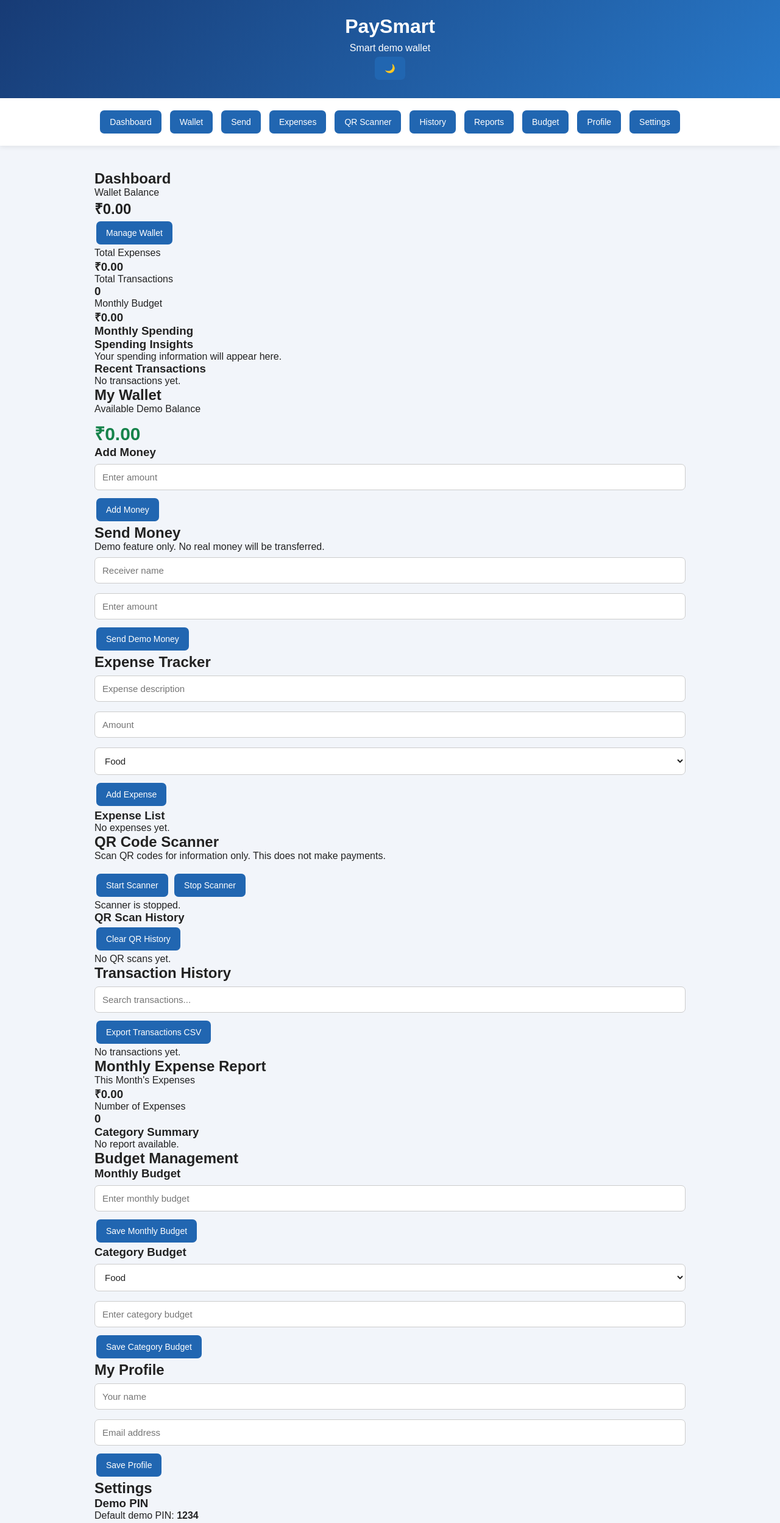
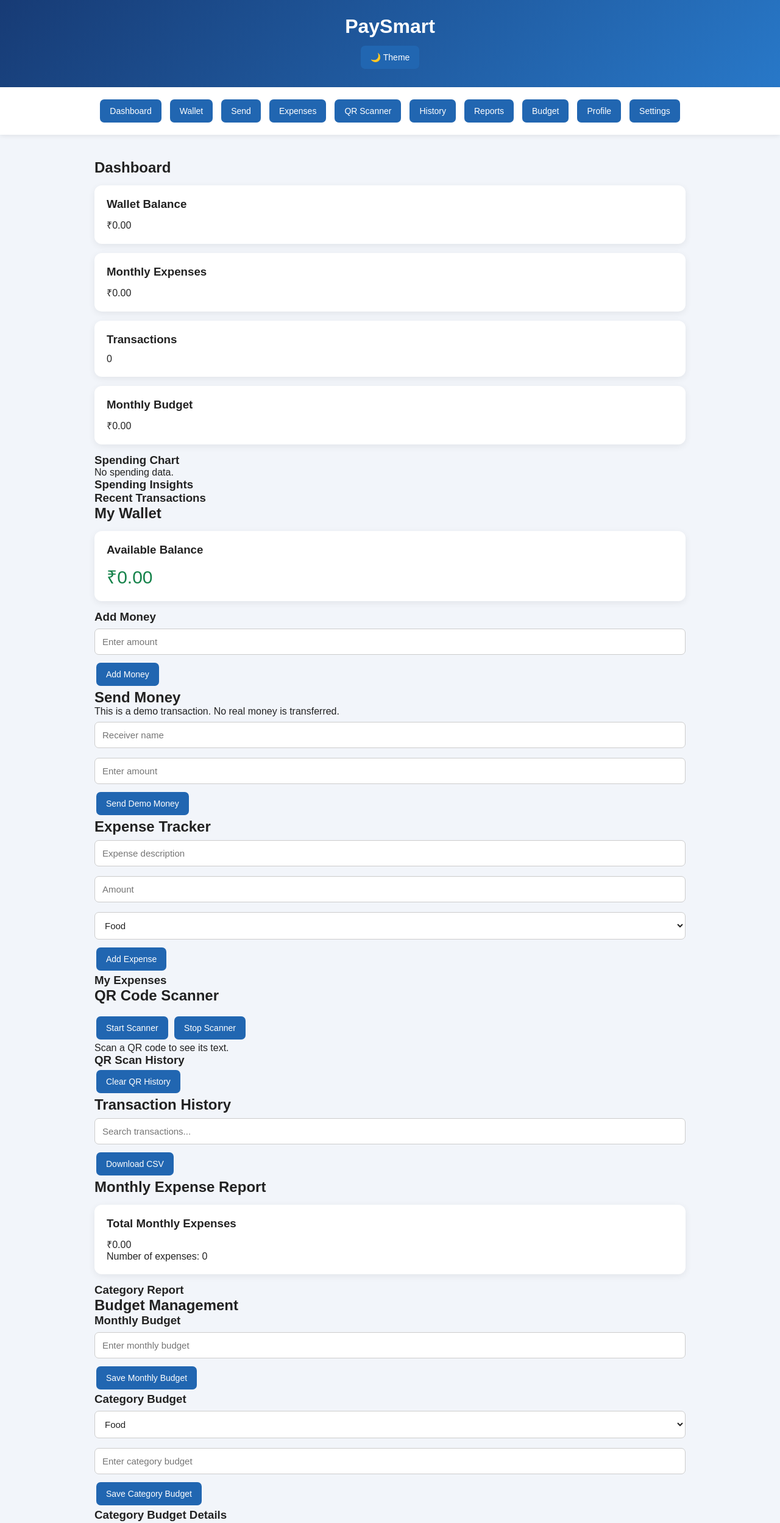
Before and after one commit to g68021020gk/paysmart-app, a plain HTML site: page index.html in a window 1280 px wide. Shown: the top 2498 px of the page at 61% size. Drawn offline with Linux system fonts and the light colour scheme; a script that the page names is missing.

Commit message:
Refactor index.html for improved structure and content
This file creates the entire app structure, including the dashboard, navigation, wallet, expenses, scanner, reports, budgets, profile and settings.

```diff
--- a/index.html
+++ b/index.html
@@ -1,22 +1,21 @@
+
 <!DOCTYPE html>
 <html lang="en">
 <head>
     <meta charset="UTF-8">
     <meta name="viewport" content="width=device-width, initial-scale=1.0">
-    <title>PaySmart Wallet</title>
+    <title>PaySmart</title>
     <link rel="stylesheet" href="style.css">
+    <script src="https://unpkg.com/html5-qrcode"></script>
 </head>
 <body>
 
-<header class="topbar">
-    <div>
+<header>
     <h1>PaySmart</h1>
-        <p>Smart demo wallet</p>
-    </div>
-    <button class="icon-button" onclick="toggleDarkMode()">🌙</button>
+    <button onclick="toggleDarkMode()">🌙 Theme</button>
 </header>
 
-<nav class="navigation">
+<nav>
     <button onclick="showSection('dashboard')">Dashboard</button>
     <button onclick="showSection('wallet')">Wallet</button>
     <button onclick="showSection('send')">Send</button>
@@ -31,235 +30,184 @@
 
 <main>
 
-    <!-- DASHBOARD -->
 <section id="dashboard" class="page active">
     <h2>Dashboard</h2>
 
-        <div class="balance-card">
-            <p>Wallet Balance</p>
-            <h1 id="dashboardBalance">₹0.00</h1>
-            <button onclick="showSection('wallet')">Manage Wallet</button>
+    <div class="cards">
+        <div class="card">
+            <h3>Wallet Balance</h3>
+            <p id="dashboardBalance">₹0.00</p>
         </div>
-
-        <div class="card-grid">
-            <div class="stat-card">
-                <p>Total Expenses</p>
-                <h3 id="dashboardExpenses">₹0.00</h3>
+        <div class="card">
+            <h3>Monthly Expenses</h3>
+            <p id="dashboardExpenses">₹0.00</p>
         </div>
-            <div class="stat-card">
-                <p>Total Transactions</p>
-                <h3 id="dashboardTransactions">0</h3>
+        <div class="card">
+            <h3>Transactions</h3>
+            <p id="dashboardTransactions">0</p>
         </div>
-            <div class="stat-card">
-                <p>Monthly Budget</p>
-                <h3 id="dashboardBudget">₹0.00</h3>
+        <div class="card">
+            <h3>Monthly Budget</h3>
+            <p id="dashboardBudget">₹0.00</p>
         </div>
     </div>
 
-        <div class="panel">
-            <h3>Monthly Spending</h3>
-            <div id="dashboardChart" class="chart"></div>
+    <h3>Spending Chart</h3>
+    <div id="dashboardChart" class="panel">No spending data.</div>
+
+    <h3>Spending Insights</h3>
+    <div id="dashboardInsight" class="panel"></div>
+
+    <h3>Recent Transactions</h3>
+    <div id="recentTransactions"></div>
+</section>
+
+<section id="wallet" class="page">
+    <h2>My Wallet</h2>
+    <div class="card">
+        <h3>Available Balance</h3>
+        <p id="walletBalance">₹0.00</p>
     </div>
 
-        <div class="panel">
-            <h3>Spending Insights</h3>
-            <p id="dashboardInsight">Your spending information will appear here.</p>
-        </div>
-
-        <div class="panel">
-            <h3>Recent Transactions</h3>
-            <div id="recentTransactions">No transactions yet.</div>
-        </div>
+    <h3>Add Money</h3>
+    <input type="number" id="addAmount" placeholder="Enter amount">
+    <button onclick="addMoney()">Add Money</button>
 </section>
 
-    <!-- WALLET -->
-    <section id="wallet" class="page">
-        <h2>My Wallet</h2>
-
-        <div class="balance-card">
-            <p>Available Demo Balance</p>
-            <h1 id="walletBalance">₹0.00</h1>
-        </div>
-
-        <div class="panel">
-            <h3>Add Money</h3>
-            <input type="number" id="addAmount" placeholder="Enter amount" min="1">
-            <button onclick="addMoney()">Add Money</button>
-        </div>
+<section id="send" class="page">
+    <h2>Send Money</h2>
+    <p>This is a demo transaction. No real money is transferred.</p>
+    <input type="text" id="receiverName" placeholder="Receiver name">
+    <input type="number" id="sendAmount" placeholder="Enter amount">
+    <button onclick="sendMoney()">Send Demo Money</button>
 </section>
 
-    <!-- SEND MONEY -->
-    <section id="send" class="page">
-        <h2>Send Money</h2>
-        <div class="panel">
-            <p class="notice">Demo feature only. No real money will be transferred.</p>
-            <input type="text" id="receiverName" placeholder="Receiver name">
-            <input type="number" id="sendAmount" placeholder="Enter amount" min="1">
-            <button onclick="sendMoney()">Send Demo Money</button>
-        </div>
-    </section>
-
-    <!-- EXPENSES -->
 <section id="expenses" class="page">
     <h2>Expense Tracker</h2>
 
-        <div class="panel">
     <input type="text" id="expenseTitle" placeholder="Expense description">
-            <input type="number" id="expenseAmount" placeholder="Amount" min="1">
+    <input type="number" id="expenseAmount" placeholder="Amount">
 
     <select id="expenseCategory">
-                <option value="Food">Food</option>
-                <option value="Travel">Travel</option>
-                <option value="Shopping">Shopping</option>
-                <option value="Education">Education</option>
-                <option value="Bills">Bills</option>
-                <option value="Other">Other</option>
+        <option>Food</option>
+        <option>Travel</option>
+        <option>Shopping</option>
+        <option>Education</option>
+        <option>Bills</option>
+        <option>Health</option>
+        <option>Other</option>
     </select>
 
     <button onclick="addExpense()">Add Expense</button>
-        </div>
 
-        <div class="panel">
-            <h3>Expense List</h3>
-            <div id="expenseList">No expenses yet.</div>
-        </div>
+    <h3>My Expenses</h3>
+    <div id="expenseList"></div>
 </section>
 
-    <!-- QR SCANNER -->
 <section id="scanner" class="page">
     <h2>QR Code Scanner</h2>
-        <p class="notice">Scan QR codes for information only. This does not make payments.</p>
-
-        <div class="panel">
     <div id="reader"></div>
     <button onclick="startScanner()">Start Scanner</button>
-            <button class="secondary" onclick="stopScanner()">Stop Scanner</button>
-            <p id="scanResult">Scanner is stopped.</p>
-        </div>
+    <button onclick="stopScanner()">Stop Scanner</button>
 
-        <div class="panel">
+    <p id="scanResult">Scan a QR code to see its text.</p>
+
     <h3>QR Scan History</h3>
+    <div id="qrHistoryList"></div>
     <button class="danger" onclick="clearQRHistory()">Clear QR History</button>
-            <div id="qrHistoryList">No QR scans yet.</div>
-        </div>
 </section>
 
-    <!-- TRANSACTION HISTORY -->
 <section id="history" class="page">
     <h2>Transaction History</h2>
-
-        <div class="panel">
     <input type="text" id="transactionSearch"
         placeholder="Search transactions..."
         oninput="filterTransactions()">
 
-            <button onclick="exportCSV()">Export Transactions CSV</button>
-            <div id="transactionList">No transactions yet.</div>
-        </div>
+    <div id="transactionList"></div>
+    <button onclick="exportCSV()">Download CSV</button>
 </section>
 
-    <!-- REPORTS -->
 <section id="reports" class="page">
     <h2>Monthly Expense Report</h2>
 
-        <div class="card-grid">
-            <div class="stat-card">
-                <p>This Month's Expenses</p>
-                <h3 id="monthlyTotal">₹0.00</h3>
-            </div>
-            <div class="stat-card">
-                <p>Number of Expenses</p>
-                <h3 id="monthlyCount">0</h3>
-            </div>
+    <div class="card">
+        <h3>Total Monthly Expenses</h3>
+        <p id="monthlyTotal">₹0.00</p>
+        <p>Number of expenses: <span id="monthlyCount">0</span></p>
     </div>
 
-        <div class="panel">
-            <h3>Category Summary</h3>
-            <div id="categoryReport">No report available.</div>
-        </div>
+    <h3>Category Report</h3>
+    <div id="categoryReport"></div>
 </section>
 
-    <!-- BUDGET -->
 <section id="budget" class="page">
     <h2>Budget Management</h2>
 
-        <div class="panel">
     <h3>Monthly Budget</h3>
     <input type="number" id="monthlyBudgetInput"
-                   placeholder="Enter monthly budget" min="0">
+        placeholder="Enter monthly budget">
     <button onclick="saveBudget()">Save Monthly Budget</button>
+
     <p id="budgetStatus"></p>
-        </div>
 
-        <div class="panel">
     <h3>Category Budget</h3>
     <select id="budgetCategory">
-                <option value="Food">Food</option>
-                <option value="Travel">Travel</option>
-                <option value="Shopping">Shopping</option>
-                <option value="Education">Education</option>
-                <option value="Bills">Bills</option>
-                <option value="Other">Other</option>
+        <option>Food</option>
+        <option>Travel</option>
+        <option>Shopping</option>
+        <option>Education</option>
+        <option>Bills</option>
+        <option>Health</option>
+        <option>Other</option>
     </select>
 
     <input type="number" id="categoryBudgetInput"
-                   placeholder="Enter category budget" min="0">
+        placeholder="Enter category budget">
+
     <button onclick="saveCategoryBudget()">Save Category Budget</button>
+
+    <h3>Category Budget Details</h3>
     <div id="categoryBudgetList"></div>
-        </div>
 </section>
 
-    <!-- PROFILE -->
 <section id="profile" class="page">
     <h2>My Profile</h2>
 
-        <div class="panel">
     <input type="text" id="profileName" placeholder="Your name">
-            <input type="email" id="profileEmail" placeholder="Email address">
+    <input type="email" id="profileEmail" placeholder="Your email">
+
     <button onclick="saveProfile()">Save Profile</button>
+
+    <h3>Profile Details</h3>
     <div id="profileDetails"></div>
-        </div>
 </section>
 
-    <!-- SETTINGS -->
 <section id="settings" class="page">
     <h2>Settings</h2>
 
-        <div class="panel">
-            <h3>Demo PIN</h3>
-            <p>Default demo PIN: <strong>1234</strong></p>
-            <input type="password" id="oldPin" placeholder="Current PIN">
-            <input type="password" id="newPin" placeholder="New 4-digit PIN">
+    <h3>Change Demo PIN</h3>
+    <input type="password" id="oldPin" placeholder="Current 4-digit PIN"
+        maxlength="4">
+    <input type="password" id="newPin" placeholder="New 4-digit PIN"
+        maxlength="4">
     <button onclick="changePin()">Change PIN</button>
-        </div>
 
-        <div class="panel">
     <h3>Backup and Restore</h3>
     <button onclick="downloadBackup()">Download Backup</button>
+
     <input type="file" id="restoreFile" accept=".json">
     <button onclick="restoreBackup()">Restore Backup</button>
-        </div>
 
-        <div class="panel">
-            <h3>Appearance</h3>
-            <button onclick="toggleDarkMode()">Switch Dark Mode</button>
-        </div>
-
-        <div class="panel">
-            <h3>PaySmart Data</h3>
-            <p>Your demo information is stored in this browser.</p>
-            <button class="danger" onclick="resetDemoData()">Reset All Demo Data</button>
-        </div>
+    <h3>Reset Application</h3>
+    <button class="danger" onclick="resetDemoData()">Reset Demo Data</button>
 </section>
 
 </main>
 
 <footer>
-    <p>PaySmart © 2026 | Demo Project</p>
+    <p>PaySmart Demo Wallet | For Learning Purposes Only</p>
 </footer>
 
-<script src="https://unpkg.com/html5-qrcode"></script>
 <script src="script.js"></script>
-
 </body>
 </html>
```
Lines whose indentation alone changed are shown as unchanged.
